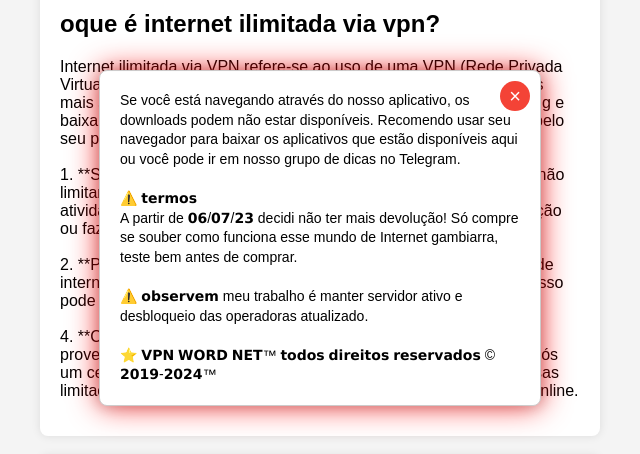
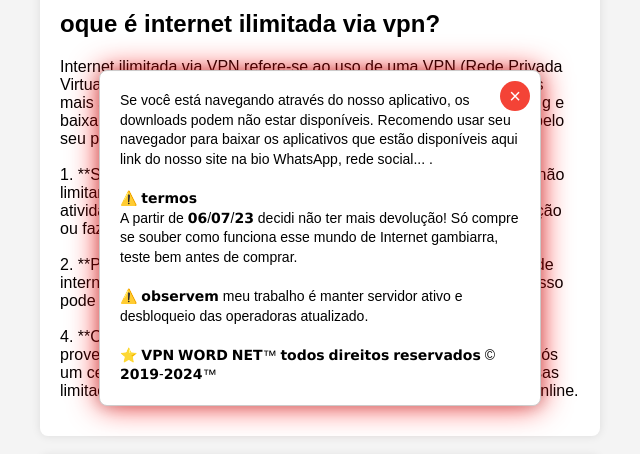
Before and after one commit to fregtrhy/vpn-word-net-dicas, a plain HTML site: page index.html in a window 1280 px wide. Shown: the part 162-616 px from the top of the page, 320-960 px from the left. Drawn offline with Linux system fonts and the light colour scheme.

Commit message:
Update index.html

```diff
--- a/index.html
+++ b/index.html
@@ -643,7 +643,7 @@ Veja vídeo e seja feliz.
 
         window.addEventListener('load', function() {
             setTimeout(function() {
-                showCustomAlert("Se você está navegando através do nosso aplicativo, os downloads podem não estar disponíveis. Recomendo usar seu navegador para baixar os aplicativos que estão disponíveis aqui ou você pode ir em nosso grupo de dicas no Telegram.<br><br>⚠️ 𝘁𝗲𝗿𝗺𝗼𝘀<br>A partir de 𝟬𝟲/𝟬𝟳/𝟮𝟯 decidi não ter mais devolução! Só compre se souber como funciona esse mundo de Internet gambiarra, teste bem antes de comprar.<br><br>⚠️ 𝗼𝗯𝘀𝗲𝗿𝘃𝗲𝗺 meu trabalho é manter servidor ativo e desbloqueio das operadoras atualizado.<br><br>⭐️ 𝗩𝗣𝗡 𝗪𝗢𝗥𝗗 𝗡𝗘𝗧™ 𝘁𝗼𝗱𝗼𝘀 𝗱𝗶𝗿𝗲𝗶𝘁𝗼𝘀 𝗿𝗲𝘀𝗲𝗿𝘃𝗮𝗱𝗼𝘀 © 𝟮𝟬𝟭𝟵-𝟮𝟬𝟮𝟰™");
+                showCustomAlert("Se você está navegando através do nosso aplicativo, os downloads podem não estar disponíveis. Recomendo usar seu navegador para baixar os aplicativos que estão disponíveis aqui link do nosso site na bio WhatsApp, rede social... .<br><br>⚠️ 𝘁𝗲𝗿𝗺𝗼𝘀<br>A partir de 𝟬𝟲/𝟬𝟳/𝟮𝟯 decidi não ter mais devolução! Só compre se souber como funciona esse mundo de Internet gambiarra, teste bem antes de comprar.<br><br>⚠️ 𝗼𝗯𝘀𝗲𝗿𝘃𝗲𝗺 meu trabalho é manter servidor ativo e desbloqueio das operadoras atualizado.<br><br>⭐️ 𝗩𝗣𝗡 𝗪𝗢𝗥𝗗 𝗡𝗘𝗧™ 𝘁𝗼𝗱𝗼𝘀 𝗱𝗶𝗿𝗲𝗶𝘁𝗼𝘀 𝗿𝗲𝘀𝗲𝗿𝘃𝗮𝗱𝗼𝘀 © 𝟮𝟬𝟭𝟵-𝟮𝟬𝟮𝟰™");
             }, 100);
         });
 
```
